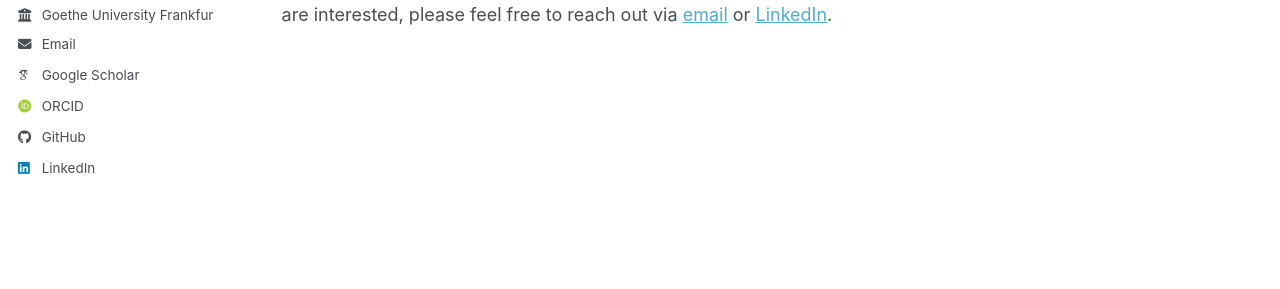
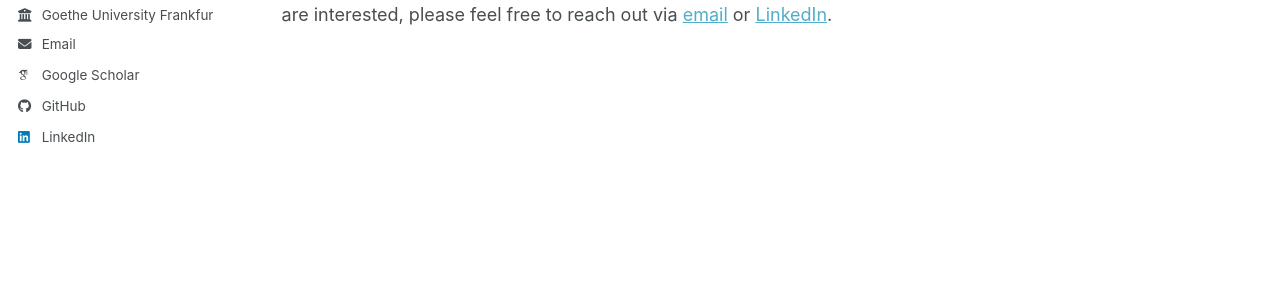
Before and after one commit to moritzvz/moritzvz.github.io, a Jekyll site: the page built from _pages/about.md, in a window 1280 px wide. Shown: the part 353-642 px from the top of the page. Built offline with Jekyll 4.4.1, drawn with Linux system fonts in a browser that asks for light colours; some web fonts are replaced; a script bundle is joined from its source files by our own code; library files that are not in the unit come from our copies.

Commit message:
Update _config.yml

```diff
--- a/_config.yml
+++ b/_config.yml
@@ -38,7 +38,7 @@ author:
   googlescholar    : "https://scholar.google.com/citations?user=KLQGW44AAAAJ&hl=en"
   inspire-hep      : # URL
   impactstory      : # URL
-  orcid            : "https://orcid.org/my-orcid?orcid=0000-0003-1160-1007"
+  orcid            : # "https://orcid.org/my-orcid?orcid=0000-0003-1160-1007"
   semantic         : # URL
   ssrn             : # URL
   pubmed           : # URL
@@ -359,6 +359,3 @@ compress_html:
   clippings: all
   ignore:
     envs: development
-
-
-search: false
```
